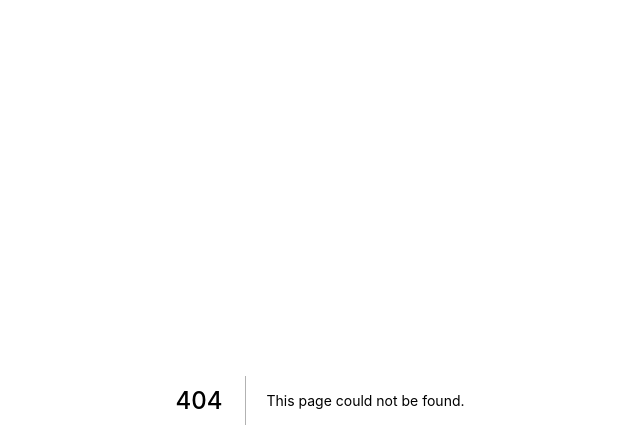
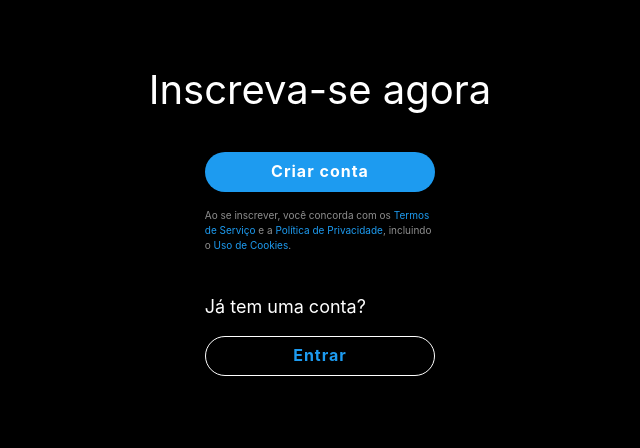
Before and after one commit to LeonardoSibuya/frontend-twitter-ebac, a Next.js app: page /login in a window 1280 px wide. Before the commit this address had no page. Shown: the top 448 px of the page, without its empty margins (320-960 px from the left). Built offline with nearby package versions, Linux system fonts and the light colour scheme.

Commit message:
FEAT: Login screen page and modal component

```diff
--- a/package.json
+++ b/package.json
@@ -9,6 +9,11 @@
     "lint": "next lint"
   },
   "dependencies": {
+    "@chakra-ui/next-js": "^2.2.0",
+    "@chakra-ui/react": "^2.8.2",
+    "@emotion/react": "^11.11.3",
+    "@emotion/styled": "^11.11.0",
+    "framer-motion": "^11.0.5",
     "next": "14.1.0",
     "react": "^18",
     "react-dom": "^18"
--- a/src/app/layout.tsx
+++ b/src/app/layout.tsx
@@ -1,4 +1,6 @@
 import EstiloGlobal from "../styles";
+
+import { Providers } from './providers'
 
 export default function RootLayout({
   children,
@@ -7,8 +9,11 @@ export default function RootLayout({
 }>) {
   return (
     <html lang="pt-BR">
+
       <EstiloGlobal />
-      <body>{children}</body>
+      <body>
+        <Providers>{children}</Providers>
+      </body>
     </html>
   );
 }
--- /dev/null
+++ b/src/app/login/page.tsx
@@ -0,0 +1,40 @@
+"use client"
+
+import * as S from './styles'
+
+import ModalSignIn from '@/components/ModalSignIn'
+import ModalSignUp from '@/components/ModalSignUp'
+
+import { Container } from "@/styles"
+
+const Login = () => {
+    return (
+        <S.LoginContainer>
+            <S.Content>
+                <Container>
+
+                    <S.SubscribeTitle>
+                        Inscreva-se agora
+                    </S.SubscribeTitle>
+
+                    <S.CreateAccountDiv>
+                        <ModalSignUp />
+                        <p>
+                            Ao se inscrever, você concorda com os <span>Termos de Serviço</span> e a <span>Política de Privacidade</span>, incluindo o <span>Uso de Cookies</span>.
+                        </p>
+                    </S.CreateAccountDiv>
+
+                    <S.AlreadyAccount>
+                        <p>
+                            Já tem uma conta?
+                        </p>
+                        <ModalSignIn />
+                    </S.AlreadyAccount>
+
+                </Container>
+            </S.Content>
+        </S.LoginContainer>
+    )
+}
+
+export default Login
--- /dev/null
+++ b/src/app/login/styles.ts
@@ -0,0 +1,129 @@
+import styled from "styled-components"
+
+import { breakpoints } from "@/styles"
+
+export const LoginContainer = styled.section`
+    height: 100vh;
+    background-color: #000;
+    color: #fff;
+`
+
+export const Content = styled.div`
+    padding: 60px 0;
+    width: 60%;
+    margin: 0 auto;
+    display: flex;
+    flex-direction: column;
+    align-items: center;
+    justify-content: center;
+
+    @media (max-width: ${breakpoints.tablet}) {
+        width: 100%;
+    }
+`
+
+export const SubscribeTitle = styled.h2`
+    font-size: 40px;
+    text-align: center;
+    margin-bottom: 32px;
+
+    @media (max-width: ${breakpoints.tablet}) {
+        font-size: 28px;
+    }
+`
+
+export const CreateAccountDiv = styled.div`
+    text-align: center;
+
+    p, button {
+            width: 30%;
+    }
+
+    button {
+        padding: 12px;
+        margin-bottom: 16px;
+        border-radius: 24px;
+        border: none;
+        font-size: 16px;
+        font-weight: bold;
+        cursor: pointer;
+        letter-spacing: 1px;
+        background-color: #1D9BF0;
+        color: #fff;
+
+        &:hover {
+            background-color: #1a86ce;
+            transition: 0.3s;
+        }
+    }
+
+    p {
+        font-size: 10px;
+        margin: 0 auto;
+        text-align: start;
+        color: #8e8e8e;
+
+        span {
+            color: #1D9BF0;
+
+            &:hover {
+                text-decoration: underline;
+                cursor: pointer;
+            }
+        }
+    }
+
+    @media (max-width: ${breakpoints.tablet}) {
+        p, button {
+            width: 40%;
+        }
+    }
+`
+
+export const AlreadyAccount = styled.div`
+    text-align: center;
+    margin-top: 40px;
+
+    p, button {
+            width: 30%;
+    }
+
+    p {
+        font-size: 18px;
+        margin: 0 auto 16px;
+        text-align: start;
+
+        span {
+            color: #1D9BF0;
+
+            &:hover {
+                text-decoration: underline;
+                cursor: pointer;
+            }
+        }
+    }
+
+    button {
+        padding: 12px;
+        border-radius: 24px;
+        border: none;
+        font-size: 16px;
+        font-weight: bold;
+        cursor: pointer;
+        letter-spacing: 1px;
+        background-color: transparent;
+        color: #1d9bf0;
+        border: 1px solid #fff;
+
+        &:hover {
+            background-color: #081a26;
+            transition: 0.3s;
+        }
+    }
+
+    @media (max-width: ${breakpoints.tablet}) {
+        p, button {
+            width: 40%;
+        }
+    }
+`
--- /dev/null
+++ b/src/app/providers.tsx
@@ -0,0 +1,7 @@
+'use client'
+
+import { ChakraProvider } from '@chakra-ui/react'
+
+export function Providers({ children }: { children: React.ReactNode }) {
+    return <ChakraProvider>{children}</ChakraProvider>
+}
--- /dev/null
+++ b/src/components/ModalSignIn/index.tsx
@@ -0,0 +1,62 @@
+import * as S from './styles'
+
+import {
+    Modal,
+    ModalOverlay,
+    ModalContent,
+    ModalHeader,
+    ModalFooter,
+    ModalBody,
+    ModalCloseButton,
+    Button,
+    useDisclosure
+} from '@chakra-ui/react'
+
+const ModalSignIn = () => {
+    const { isOpen, onOpen, onClose } = useDisclosure()
+
+    return (
+        <>
+            <Button onClick={onOpen}>Entrar</Button>
+
+            <Modal isOpen={isOpen} onClose={onClose}>
+
+                <ModalOverlay backgroundColor={'#242d3428'} />
+
+                <ModalContent
+                    backgroundColor={'#000'}
+                    borderRadius={'16px'}
+                    height={'50vh'}
+                    padding={'24px 0px'}
+                >
+                    <ModalHeader>
+                        <S.ModalTitle>
+                            Entrar no Ebac-X
+                        </S.ModalTitle>
+                    </ModalHeader>
+                    <ModalCloseButton />
+
+                    <ModalBody>
+                        <S.InputContainer>
+                            <input type="email" placeholder='Insira seu email' />
+                            <input type="password" placeholder='Insira sua senha' />
+                        </S.InputContainer>
+                    </ModalBody>
+
+                    <ModalFooter>
+                        <Button
+                            backgroundColor={'#D7DBDC'}
+                            width={'80%'}
+                            margin={'0 auto'}
+                            borderRadius={'24px'}
+                        >
+                            Avançar
+                        </Button>
+                    </ModalFooter>
+                </ModalContent>
+            </Modal>
+        </>
+    )
+}
+
+export default ModalSignIn
--- /dev/null
+++ b/src/components/ModalSignIn/styles.ts
@@ -0,0 +1,37 @@
+import styled from "styled-components";
+
+export const ModalTitle = styled.h3`
+    color: #fff;
+    font-size: 24px;
+    text-align: center;
+`
+
+export const InputContainer = styled.div`
+    display: flex;
+    flex-direction: column;
+    align-items: center;
+    justify-content: center;
+    gap: 16px;
+
+    input {
+        border-radius: 8px;
+        width: 80%;
+        padding: 8px;
+        text-align: start;
+        outline: none;
+        border: 2px solid transparent;
+
+        &:focus {
+            border: 2px solid #1D9BF0;
+
+            &::placeholder {
+                color: #1D9BF0;
+            }
+        }
+
+        &::placeholder {
+            letter-spacing: 1px;
+            text-align: center;
+        }
+    }
+`
--- /dev/null
+++ b/src/components/ModalSignUp/index.tsx
@@ -0,0 +1,64 @@
+import * as S from './styles'
+
+import {
+    Modal,
+    ModalOverlay,
+    ModalContent,
+    ModalHeader,
+    ModalFooter,
+    ModalBody,
+    ModalCloseButton,
+    Button,
+    useDisclosure
+} from '@chakra-ui/react'
+
+const ModalSignUp = () => {
+    const { isOpen, onOpen, onClose } = useDisclosure()
+
+    return (
+        <>
+            <Button onClick={onOpen}>Criar conta</Button>
+
+            <Modal isOpen={isOpen} onClose={onClose}>
+
+                <ModalOverlay backgroundColor={'#242d3428'} />
+
+                <ModalContent
+                    backgroundColor={'#000'}
+                    borderRadius={'16px'}
+                    height={'70vh'}
+                    padding={'24px 0px'}
+                >
+                    <ModalHeader>
+                        <S.ModalTitle>
+                            Crie sua Conta
+                        </S.ModalTitle>
+                    </ModalHeader>
+                    <ModalCloseButton />
+
+                    <ModalBody>
+                        <S.InputContainer>
+                            <input type="text" placeholder='Insira seu nome de usúario' />
+                            <input type="email" placeholder='Insira seu email' />
+                            <input type="password" placeholder='Crie sua senha' />
+                            <input type="password" placeholder='Confirme sua senha' />
+                        </S.InputContainer>
+                    </ModalBody>
+
+                    <ModalFooter>
+                        <Button
+                            backgroundColor={'#D7DBDC'}
+                            width={'80%'}
+                            margin={'0 auto'}
+                            borderRadius={'24px'}
+                        >
+                            Avançar
+                        </Button>
+                    </ModalFooter>
+                </ModalContent>
+            </Modal>
+        </>
+    )
+}
+
+export default ModalSignUp
--- /dev/null
+++ b/src/components/ModalSignUp/styles.ts
@@ -0,0 +1,37 @@
+import styled from "styled-components";
+
+export const ModalTitle = styled.h3`
+    color: #fff;
+    font-size: 24px;
+    text-align: center;
+`
+
+export const InputContainer = styled.div`
+    display: flex;
+    flex-direction: column;
+    align-items: center;
+    justify-content: center;
+    gap: 16px;
+
+    input {
+        border-radius: 8px;
+        width: 80%;
+        padding: 8px;
+        text-align: start;
+        outline: none;
+        border: 2px solid transparent;
+
+        &:focus {
+            border: 2px solid #1D9BF0;
+
+            &::placeholder {
+                color: #1D9BF0;
+            }
+        }
+
+        &::placeholder {
+            letter-spacing: 1px;
+            text-align: center;
+        }
+    }
+`
```
Also changed, not shown: 1 other file (tests, documents, lock files or other folders).
